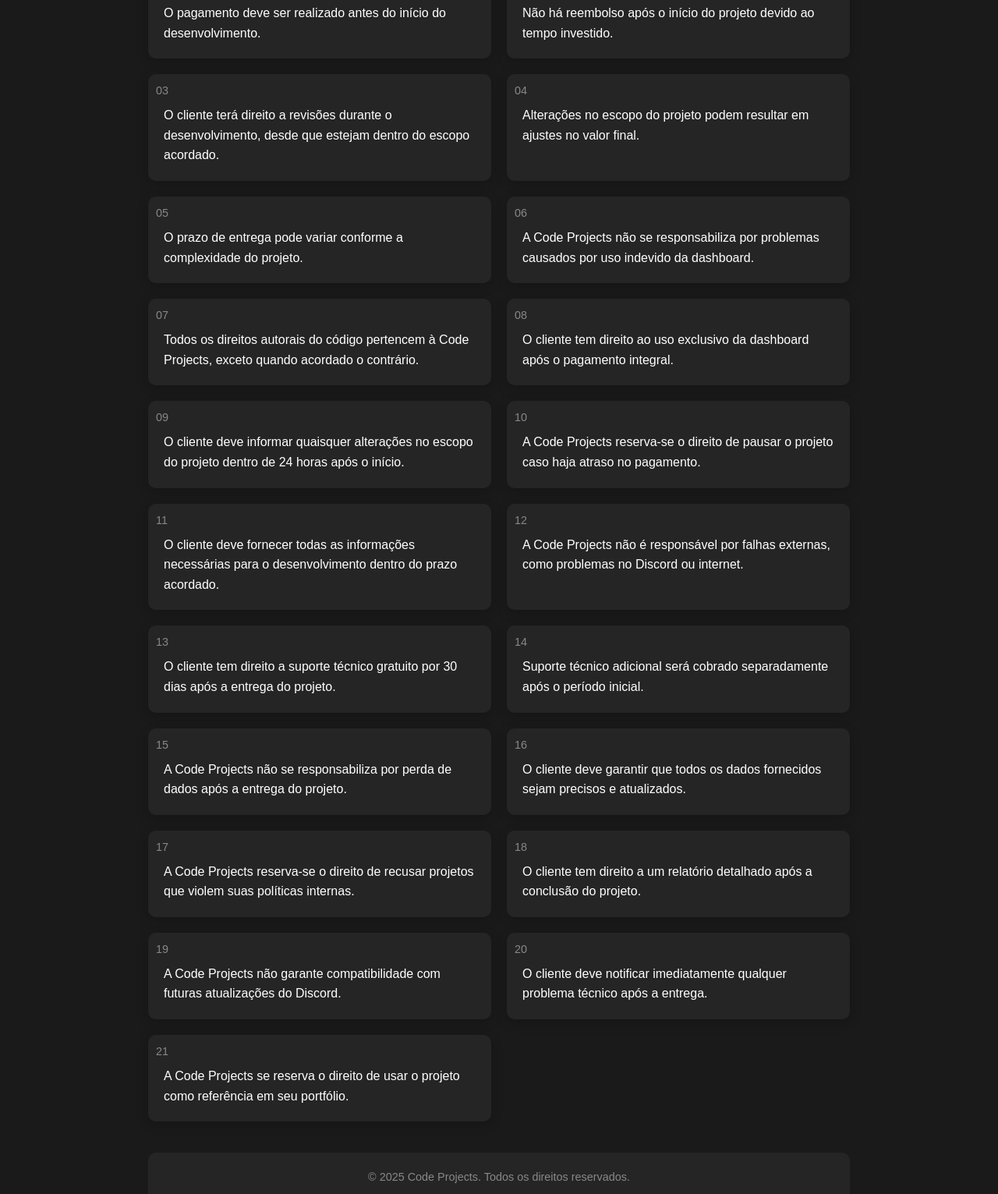
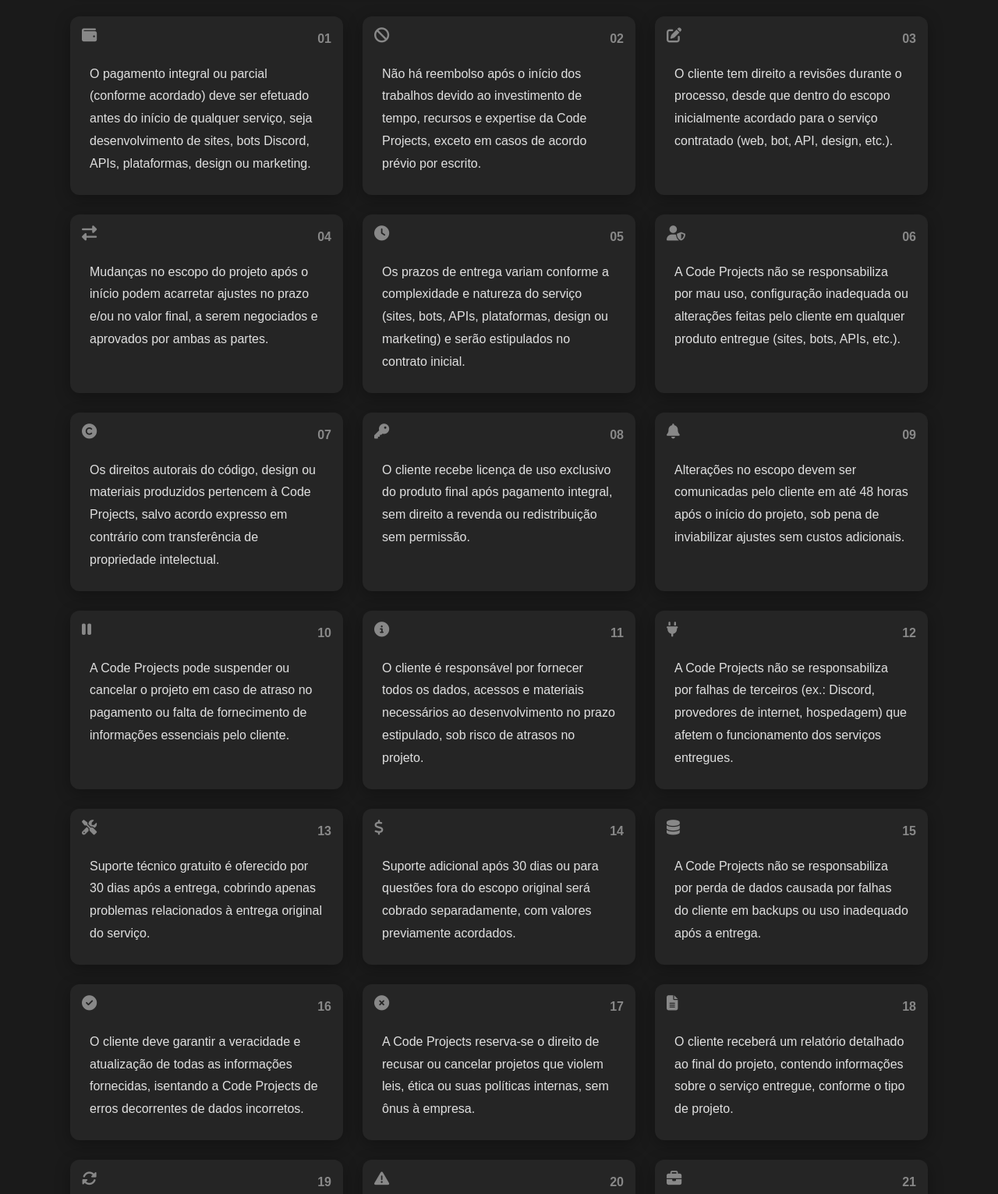
Before and after one commit to LucasDesignerF/termos, a plain HTML site: page index.html in a window 1280 px wide. Shown: the part 220-1751 px from the top of the page at 78% size. Drawn offline with Linux system fonts and the light colour scheme.

Commit message:
Update index.html

```diff
--- a/index.html
+++ b/index.html
@@ -3,14 +3,18 @@
 <head>
     <meta charset="UTF-8">
     <meta name="viewport" content="width=device-width, initial-scale=1.0">
-    <meta name="description" content="Termos e Condições da Code Projects para criação de projetos">
-    <meta name="keywords" content="termos, condições, code projects, desenvolvimento, programação">
-    <meta name="author" content="Code Projects">
+    <meta name="description" content="Termos e Condições oficiais da Code Projects para serviços de desenvolvimento de sites, bots Discord, APIs, plataformas, design e marketing.">
+    <meta name="keywords" content="termos e condições, Code Projects, desenvolvimento web, bots Discord, APIs, plataformas, design, marketing digital, serviços de tecnologia">
+    <meta name="author" content="Code Projects Team">
+    <meta name="robots" content="index, follow">
     <meta property="og:title" content="Termos e Condições - Code Projects">
-    <meta property="og:description" content="Conheça os termos e condições para criação de projetos na Code Projects">
+    <meta property="og:description" content="Leia os termos e condições detalhados para contratação de serviços da Code Projects, incluindo desenvolvimento, design e marketing.">
     <meta property="og:url" content="https://termos.redebots.shop/">
     <meta property="og:type" content="website">
+    <meta property="og:image" content="https://cdn-icons-png.flaticon.com/512/1698/1698541.png">
+    <meta property="og:locale" content="pt_BR">
     <link rel="icon" type="image/png" href="https://cdn-icons-png.flaticon.com/512/1698/1698541.png">
+    <link rel="stylesheet" href="https://cdnjs.cloudflare.com/ajax/libs/font-awesome/6.5.1/css/all.min.css" integrity="sha512-DTOQO9RWCH3ppGqcWaEA1BIZOC6xxalwEsw9c2QQeAIftl+Vegovlnee1c9QX4TctnWMn13TZye+giMm8e2LwA==" crossorigin="anonymous" referrerpolicy="no-referrer" />
     <title>Termos e Condições - Code Projects</title>
     <style>
         * {
@@ -21,179 +25,238 @@
 
         body {
             background-color: #1a1a1a;
-            color: #ffffff;
+            color: #e0e0e0;
             font-family: 'Arial', sans-serif;
-            line-height: 1.6;
-            padding: 40px;
+            line-height: 1.8;
+            padding: 50px;
             min-height: 100vh;
         }
 
         .container {
-            max-width: 900px;
+            max-width: 1100px;
             margin: 0 auto;
         }
 
-        h1 {
+        .header {
+            text-align: center;
+            margin-bottom: 50px;
+            padding: 30px;
+            background: linear-gradient(135deg, #252525, #303030);
+            border-radius: 15px;
+            box-shadow: 0 5px 25px rgba(0, 0, 0, 0.4);
+        }
+
+        .header h1 {
             color: #ffffff;
-            text-align: center;
-            margin-bottom: 40px;
-            font-size: 2.5em;
-            padding: 20px;
-            background-color: #252525;
-            border-radius: 10px;
-            box-shadow: 0 4px 15px rgba(0, 0, 0, 0.2);
+            font-size: 2.8em;
+            display: flex;
+            align-items: center;
+            justify-content: center;
+            gap: 10px;
         }
 
         .terms-grid {
             display: grid;
-            grid-template-columns: repeat(auto-fit, minmax(300px, 1fr));
-            gap: 20px;
-            margin-bottom: 40px;
+            grid-template-columns: repeat(auto-fit, minmax(320px, 1fr));
+            gap: 25px;
+            margin-bottom: 50px;
         }
 
         .card {
-            background-color: #252525;
-            padding: 20px;
-            border-radius: 10px;
-            box-shadow: 0 4px 15px rgba(0, 0, 0, 0.2);
+            background: #252525;
+            padding: 25px;
+            border-radius: 12px;
+            box-shadow: 0 5px 20px rgba(0, 0, 0, 0.3);
             transition: all 0.3s ease;
             position: relative;
+            overflow: hidden;
         }
 
         .card:hover {
-            transform: translateY(-5px);
-            box-shadow: 0 6px 20px rgba(0, 0, 0, 0.3);
-            background-color: #303030;
+            transform: translateY(-8px);
+            box-shadow: 0 8px 25px rgba(0, 0, 0, 0.5);
+            background: #303030;
+        }
+
+        .card-icon {
+            position: absolute;
+            top: 15px;
+            left: 15px;
+            color: #888888;
+            font-size: 1.2em;
         }
 
         .card-number {
             position: absolute;
-            top: 10px;
-            left: 10px;
+            top: 15px;
+            right: 15px;
             color: #888888;
-            font-size: 0.9em;
+            font-size: 1em;
+            font-weight: bold;
         }
 
         .card-content {
-            margin-top: 20px;
+            margin-top: 35px;
+            font-size: 1em;
         }
 
         .footer {
             text-align: center;
             color: #888888;
-            font-size: 0.9em;
-            padding: 20px;
-            background-color: #252525;
-            border-radius: 10px;
-            margin-top: 40px;
+            font-size: 0.95em;
+            padding: 25px;
+            background: linear-gradient(135deg, #252525, #303030);
+            border-radius: 12px;
+            box-shadow: 0 5px 20px rgba(0, 0, 0, 0.3);
+            display: flex;
+            align-items: center;
+            justify-content: center;
+            gap: 10px;
         }
 
-        @media (max-width: 600px) {
+        @media (max-width: 768px) {
             body {
-                padding: 20px;
+                padding: 25px;
             }
 
-            h1 {
-                font-size: 2em;
+            .header h1 {
+                font-size: 2.2em;
             }
 
             .terms-grid {
                 grid-template-columns: 1fr;
+            }
+
+            .card {
+                padding: 20px;
             }
         }
     </style>
 </head>
 <body>
     <div class="container">
-        <h1>Termos e Condições - Code Projects</h1>
+        <div class="header">
+            <h1><i class="fas fa-code"></i> Termos e Condições - Code Projects</h1>
+        </div>
         <div class="terms-grid">
             <div class="card">
+                <i class="fas fa-wallet card-icon"></i>
                 <span class="card-number">01</span>
-                <div class="card-content">O pagamento deve ser realizado antes do início do desenvolvimento.</div>
+                <div class="card-content">O pagamento integral ou parcial (conforme acordado) deve ser efetuado antes do início de qualquer serviço, seja desenvolvimento de sites, bots Discord, APIs, plataformas, design ou marketing.</div>
             </div>
             <div class="card">
+                <i class="fas fa-ban card-icon"></i>
                 <span class="card-number">02</span>
-                <div class="card-content">Não há reembolso após o início do projeto devido ao tempo investido.</div>
+                <div class="card-content">Não há reembolso após o início dos trabalhos devido ao investimento de tempo, recursos e expertise da Code Projects, exceto em casos de acordo prévio por escrito.</div>
             </div>
             <div class="card">
+                <i class="fas fa-edit card-icon"></i>
                 <span class="card-number">03</span>
-                <div class="card-content">O cliente terá direito a revisões durante o desenvolvimento, desde que estejam dentro do escopo acordado.</div>
+                <div class="card-content">O cliente tem direito a revisões durante o processo, desde que dentro do escopo inicialmente acordado para o serviço contratado (web, bot, API, design, etc.).</div>
             </div>
             <div class="card">
+                <i class="fas fa-exchange-alt card-icon"></i>
                 <span class="card-number">04</span>
-                <div class="card-content">Alterações no escopo do projeto podem resultar em ajustes no valor final.</div>
+                <div class="card-content">Mudanças no escopo do projeto após o início podem acarretar ajustes no prazo e/ou no valor final, a serem negociados e aprovados por ambas as partes.</div>
             </div>
             <div class="card">
+                <i class="fas fa-clock card-icon"></i>
                 <span class="card-number">05</span>
-                <div class="card-content">O prazo de entrega pode variar conforme a complexidade do projeto.</div>
+                <div class="card-content">Os prazos de entrega variam conforme a complexidade e natureza do serviço (sites, bots, APIs, plataformas, design ou marketing) e serão estipulados no contrato inicial.</div>
             </div>
             <div class="card">
+                <i class="fas fa-user-shield card-icon"></i>
                 <span class="card-number">06</span>
-                <div class="card-content">A Code Projects não se responsabiliza por problemas causados por uso indevido da dashboard.</div>
+                <div class="card-content">A Code Projects não se responsabiliza por mau uso, configuração inadequada ou alterações feitas pelo cliente em qualquer produto entregue (sites, bots, APIs, etc.).</div>
             </div>
             <div class="card">
+                <i class="fas fa-copyright card-icon"></i>
                 <span class="card-number">07</span>
-                <div class="card-content">Todos os direitos autorais do código pertencem à Code Projects, exceto quando acordado o contrário.</div>
+                <div class="card-content">Os direitos autorais do código, design ou materiais produzidos pertencem à Code Projects, salvo acordo expresso em contrário com transferência de propriedade intelectual.</div>
             </div>
             <div class="card">
+                <i class="fas fa-key card-icon"></i>
                 <span class="card-number">08</span>
-                <div class="card-content">O cliente tem direito ao uso exclusivo da dashboard após o pagamento integral.</div>
+                <div class="card-content">O cliente recebe licença de uso exclusivo do produto final após pagamento integral, sem direito a revenda ou redistribuição sem permissão.</div>
             </div>
             <div class="card">
+                <i class="fas fa-bell card-icon"></i>
                 <span class="card-number">09</span>
-                <div class="card-content">O cliente deve informar quaisquer alterações no escopo do projeto dentro de 24 horas após o início.</div>
+                <div class="card-content">Alterações no escopo devem ser comunicadas pelo cliente em até 48 horas após o início do projeto, sob pena de inviabilizar ajustes sem custos adicionais.</div>
             </div>
             <div class="card">
+                <i class="fas fa-pause card-icon"></i>
                 <span class="card-number">10</span>
-                <div class="card-content">A Code Projects reserva-se o direito de pausar o projeto caso haja atraso no pagamento.</div>
+                <div class="card-content">A Code Projects pode suspender ou cancelar o projeto em caso de atraso no pagamento ou falta de fornecimento de informações essenciais pelo cliente.</div>
             </div>
             <div class="card">
+                <i class="fas fa-info-circle card-icon"></i>
                 <span class="card-number">11</span>
-                <div class="card-content">O cliente deve fornecer todas as informações necessárias para o desenvolvimento dentro do prazo acordado.</div>
+                <div class="card-content">O cliente é responsável por fornecer todos os dados, acessos e materiais necessários ao desenvolvimento no prazo estipulado, sob risco de atrasos no projeto.</div>
             </div>
             <div class="card">
+                <i class="fas fa-plug card-icon"></i>
                 <span class="card-number">12</span>
-                <div class="card-content">A Code Projects não é responsável por falhas externas, como problemas no Discord ou internet.</div>
+                <div class="card-content">A Code Projects não se responsabiliza por falhas de terceiros (ex.: Discord, provedores de internet, hospedagem) que afetem o funcionamento dos serviços entregues.</div>
             </div>
             <div class="card">
+                <i class="fas fa-tools card-icon"></i>
                 <span class="card-number">13</span>
-                <div class="card-content">O cliente tem direito a suporte técnico gratuito por 30 dias após a entrega do projeto.</div>
+                <div class="card-content">Suporte técnico gratuito é oferecido por 30 dias após a entrega, cobrindo apenas problemas relacionados à entrega original do serviço.</div>
             </div>
             <div class="card">
+                <i class="fas fa-dollar-sign card-icon"></i>
                 <span class="card-number">14</span>
-                <div class="card-content">Suporte técnico adicional será cobrado separadamente após o período inicial.</div>
+                <div class="card-content">Suporte adicional após 30 dias ou para questões fora do escopo original será cobrado separadamente, com valores previamente acordados.</div>
             </div>
             <div class="card">
+                <i class="fas fa-database card-icon"></i>
                 <span class="card-number">15</span>
-                <div class="card-content">A Code Projects não se responsabiliza por perda de dados após a entrega do projeto.</div>
+                <div class="card-content">A Code Projects não se responsabiliza por perda de dados causada por falhas do cliente em backups ou uso inadequado após a entrega.</div>
             </div>
             <div class="card">
+                <i class="fas fa-check-circle card-icon"></i>
                 <span class="card-number">16</span>
-                <div class="card-content">O cliente deve garantir que todos os dados fornecidos sejam precisos e atualizados.</div>
+                <div class="card-content">O cliente deve garantir a veracidade e atualização de todas as informações fornecidas, isentando a Code Projects de erros decorrentes de dados incorretos.</div>
             </div>
             <div class="card">
+                <i class="fas fa-times-circle card-icon"></i>
                 <span class="card-number">17</span>
-                <div class="card-content">A Code Projects reserva-se o direito de recusar projetos que violem suas políticas internas.</div>
+                <div class="card-content">A Code Projects reserva-se o direito de recusar ou cancelar projetos que violem leis, ética ou suas políticas internas, sem ônus à empresa.</div>
             </div>
             <div class="card">
+                <i class="fas fa-file-alt card-icon"></i>
                 <span class="card-number">18</span>
-                <div class="card-content">O cliente tem direito a um relatório detalhado após a conclusão do projeto.</div>
+                <div class="card-content">O cliente receberá um relatório detalhado ao final do projeto, contendo informações sobre o serviço entregue, conforme o tipo de projeto.</div>
             </div>
             <div class="card">
+                <i class="fas fa-sync-alt card-icon"></i>
                 <span class="card-number">19</span>
-                <div class="card-content">A Code Projects não garante compatibilidade com futuras atualizações do Discord.</div>
+                <div class="card-content">A Code Projects não garante compatibilidade futura com atualizações de plataformas de terceiros (ex.: Discord, navegadores) sem contrato de manutenção.</div>
             </div>
             <div class="card">
+                <i class="fas fa-exclamation-triangle card-icon"></i>
                 <span class="card-number">20</span>
-                <div class="card-content">O cliente deve notificar imediatamente qualquer problema técnico após a entrega.</div>
+                <div class="card-content">Problemas técnicos devem ser reportados em até 7 dias após a entrega, sob pena de serem considerados fora do suporte gratuito.</div>
             </div>
             <div class="card">
+                <i class="fas fa-briefcase card-icon"></i>
                 <span class="card-number">21</span>
-                <div class="card-content">A Code Projects se reserva o direito de usar o projeto como referência em seu portfólio.</div>
+                <div class="card-content">A Code Projects pode usar o projeto como parte de seu portfólio ou material promocional, preservando a confidencialidade de dados sensíveis do cliente.</div>
+            </div>
+            <div class="card">
+                <i class="fas fa-lock card-icon"></i>
+                <span class="card-number">22</span>
+                <div class="card-content">Dados confidenciais fornecidos pelo cliente serão tratados conforme a LGPD e políticas de privacidade da Code Projects.</div>
+            </div>
+            <div class="card">
+                <i class="fas fa-gavel card-icon"></i>
+                <span class="card-number">23</span>
+                <div class="card-content">Qualquer disputa será resolvida sob a jurisdição do foro da comarca da sede da Code Projects, salvo acordo em contrário.</div>
             </div>
         </div>
         <div class="footer">
-            © 2025 Code Projects. Todos os direitos reservados.
+            <i class="fas fa-code"></i> © 2025 Code Projects. Todos os direitos reservados.
         </div>
     </div>
 </body>
```
